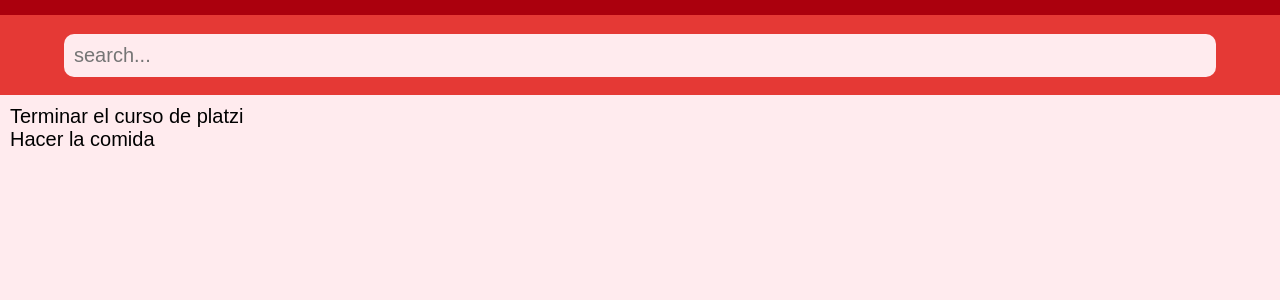
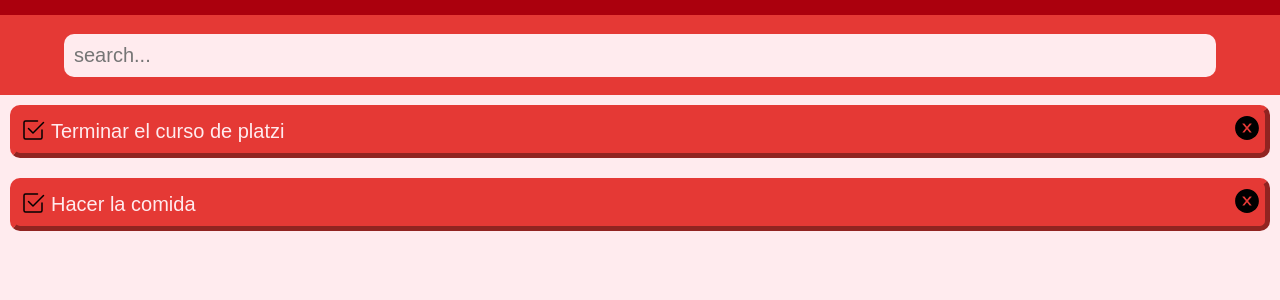
Before and after one commit to Cold2324/Todo, a React (Create React App) app: page / in a window 1280 px wide. Shown: the top 300 px of the page. Built offline with nearby package versions, Linux system fonts and the light colour scheme; a web font is replaced by a local one.

Commit message:
Body style added

```diff
--- a/src/components/body/TaskItem.jsx
+++ b/src/components/body/TaskItem.jsx
@@ -1,9 +1,15 @@
 import React from 'react'
+import deleteIcon from '../../assets/icons/delete.svg'
+import check from '../../assets/icons/check.svg'
 
 function TaskItem({ task }) {
   return (
     <div className="body--task-item">
-      <span>{task.text}</span>
+      <p className="body--task-content">
+        <img src={check} className="body--task-icon-check" />
+        <span>{task.text}</span>
+        <img src={deleteIcon} className="body--task-icon-delete" />
+      </p>
     </div>
   )
 }
--- a/src/sass/body/body.scss
+++ b/src/sass/body/body.scss
@@ -6,3 +6,52 @@ section {
   min-height: 651px;
   padding: 10px;
 }
+
+.body--tasks-containter {
+  width: 100%;
+  display: flex;
+  flex-wrap: wrap;
+  gap: 1rem;
+}
+
+.body--task-item {
+  width: 100%;
+  height: 100%;
+  padding: 10px;
+  background-color: $red;
+  color: $red-rose;
+  border: outset $red 5px;
+  border-radius: 10px;
+  -webkit-border-radius: 10px;
+  -moz-border-radius: 10px;
+  -ms-border-radius: 10px;
+  -o-border-radius: 10px;
+}
+
+.body--task-content > span {
+  padding: 0 10px;
+}
+
+.body--task-icon-check {
+  &:hover {
+    cursor: pointer;
+  }
+  transform: scale(1.5);
+  -webkit-transform: scale(1.5);
+  -moz-transform: scale(1.5);
+  -ms-transform: scale(1.5);
+  -o-transform: scale(1.5);
+}
+
+.body--task-icon-delete {
+  position: relative;
+  float: right;
+  &:hover {
+    cursor: pointer;
+  }
+  transform: scale(1.7);
+  -webkit-transform: scale(1.7);
+  -moz-transform: scale(1.7);
+  -ms-transform: scale(1.7);
+  -o-transform: scale(1.7);
+}
```
Also changed, not shown: src/assets/icons/check.svg (added), src/assets/icons/delete.svg (added).
